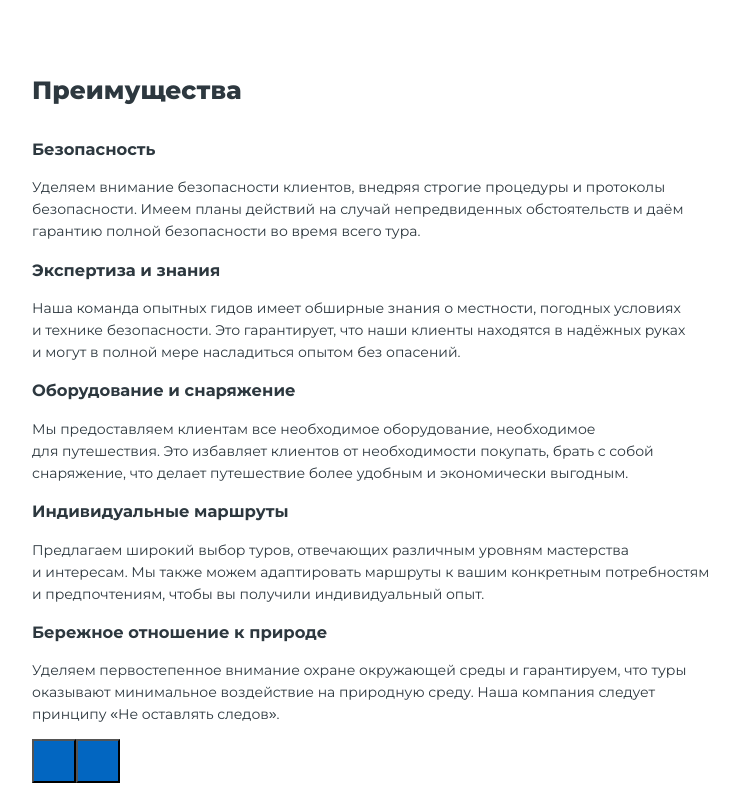
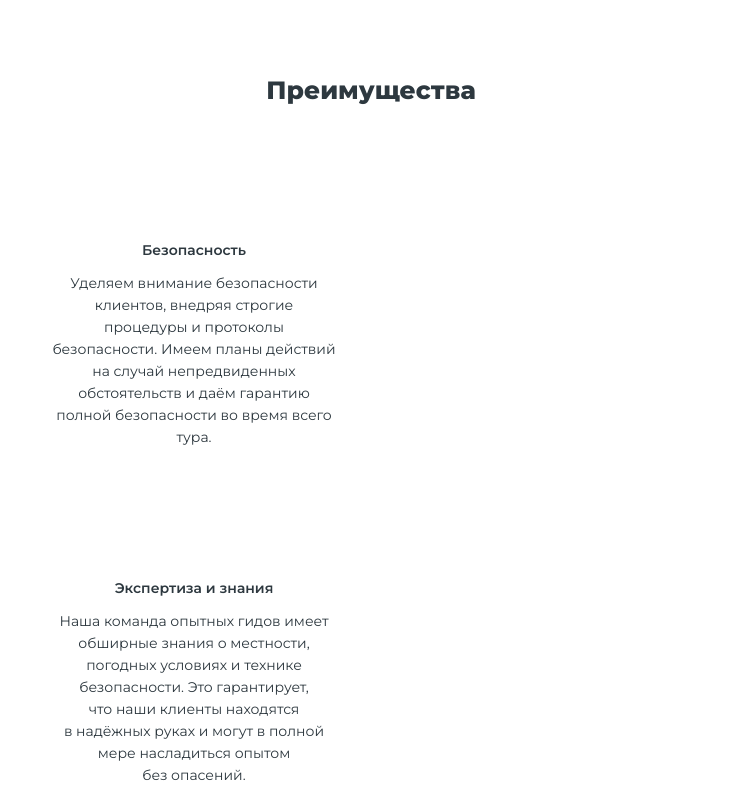
Before and after one commit to ArkBriz/Lifetour, a website built with Vite: page source/index.html in a window 1280 px wide. Shown: the part 10620-11420 px from the top of the page, without its empty margins (269-1008 px from the left). Built offline with nearby package versions, Linux system fonts and the light colour scheme.

Commit message:
add basic styles to advantages section

```diff
--- /dev/null
+++ b/source/sass/blocks/advantages.scss
@@ -0,0 +1,35 @@
+.advantages {
+  text-align: center;
+}
+
+.advantages__slide {
+  width: 290px;
+  padding: 82px 10px 20px;
+
+  @include media("tablet") {
+    width: 324px;
+    padding: 103px 20px 30px;
+  }
+
+  @include media("desktop") {
+    width: 380px;
+    padding: 124px 20px 40px;
+  }
+}
+
+.advantages__slide h3 {
+  margin: 0;
+  margin-bottom: 15px;
+  font-size: 14px;
+  line-height: 1;
+  font-weight: 600;
+}
+
+.advantages__slide p {
+  margin: 0;
+
+  @include media("desktop") {
+    font-size: 14px;
+    line-height: 22px;
+  }
+}
--- a/source/sass/blocks/section.scss
+++ b/source/sass/blocks/section.scss
@@ -26,6 +26,10 @@
     margin-bottom: 32px;
   }
 
+  .advantages & {
+    margin-bottom: 37px;
+  }
+
   .training__slider & {
     margin-bottom: 25px;
   }
@@ -45,7 +49,7 @@
 
   @include media("desktop") {
     margin-bottom: 53px;
-    font-size: 55px;
+    font-size: 35px;
 
     .training & {
       margin-bottom: 38px;
@@ -58,13 +62,19 @@
 }
 
 .section__navigation {
-  display: flex;
-}
-
-.section__navigation .button {
   display: none;
 
   @include media("tablet") {
-    display: block;
+    display: flex;
+  }
+
+  .advantages & {
+    @include media("tablet") {
+      display: none;
+    }
+
+    @include media("desktop") {
+      display: flex;
+    }
   }
 }
--- a/source/sass/style.scss
+++ b/source/sass/style.scss
@@ -20,6 +20,7 @@
 @import "blocks/training-slide.scss";
 @import "blocks/about.scss";
 @import "blocks/reviews-slide.scss";
+@import "blocks/advantages.scss";
 // @import "blocks/phone.scss";
 // @import "blocks/phone.scss";
 // @import "blocks/phone.scss";
@@ -27,4 +28,3 @@
 // @import "blocks/phone.scss";
 // @import "blocks/phone.scss";
 // @import "blocks/phone.scss";
-// @import "blocks/phone.scss";
```
